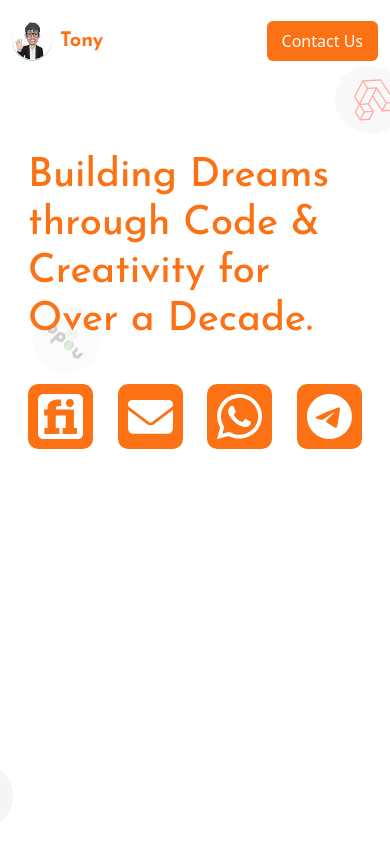
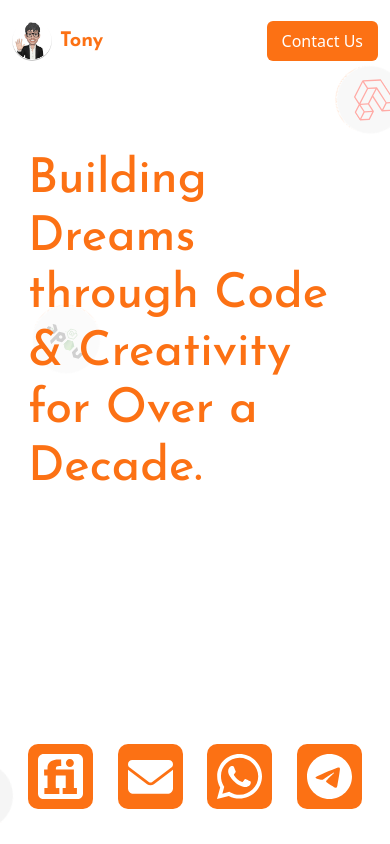
Before and after one commit to vaibhavsingh31390/PortfolioLive, a React (Vite) app: page / in a window 390 px wide. Built offline with nearby package versions, Linux system fonts and the light colour scheme.

Commit message:
Update style.css fixed footer

```diff
--- a/src/assets/Styles/style.css
+++ b/src/assets/Styles/style.css
@@ -98,10 +98,14 @@
     margin-top: 50px;
   }
   .heading--title {
-    font-size: 2.5rem;
+    font-size: 3rem;
   }
   .Links--wrapper {
-    margin-top: 2.5rem !important;
+    margin-top: 0 !important;
+    position: fixed;
+    left: 0;
+    bottom: 35px;
+    padding: 0px 28px;
   }
 }
 
```
